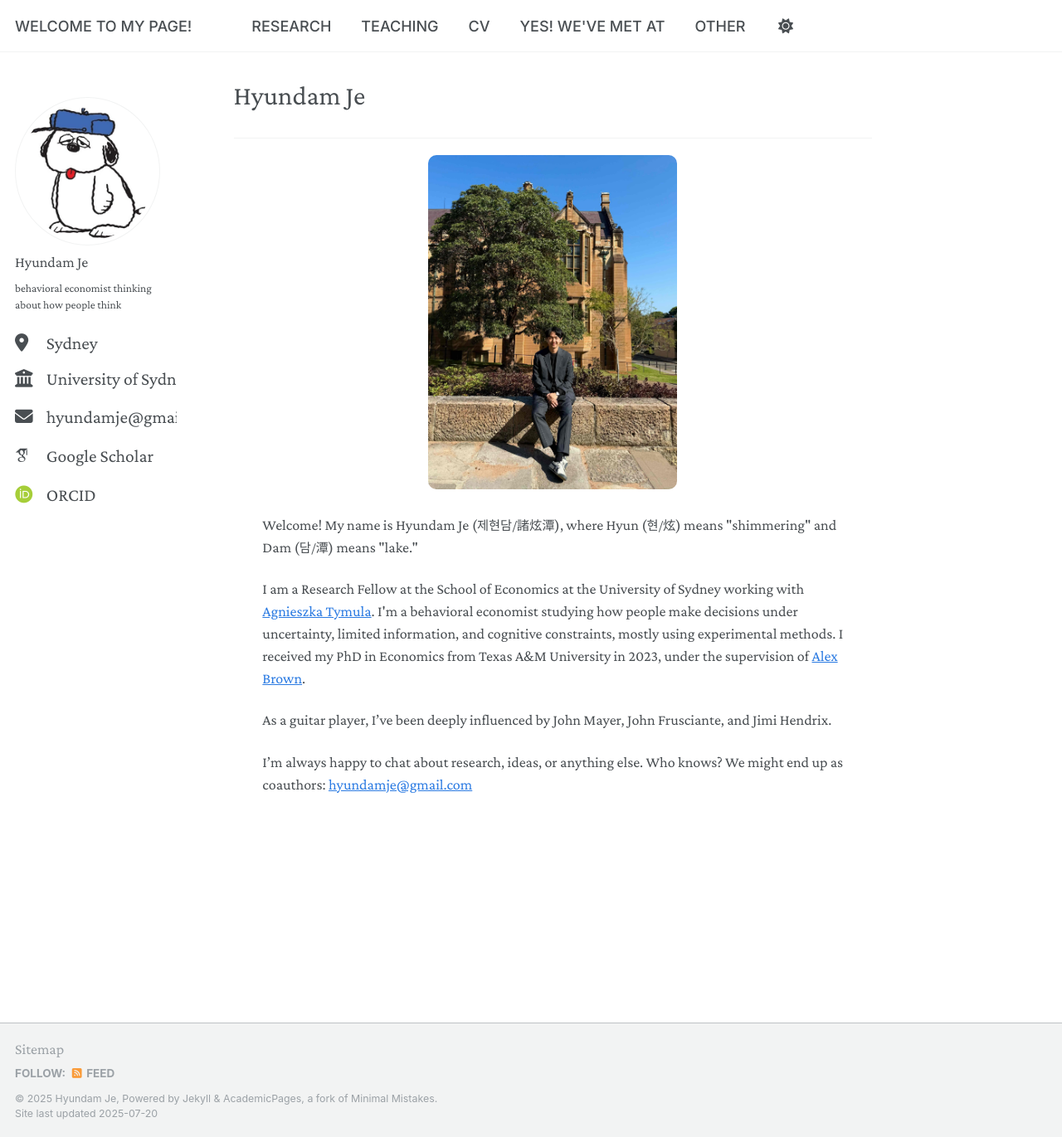
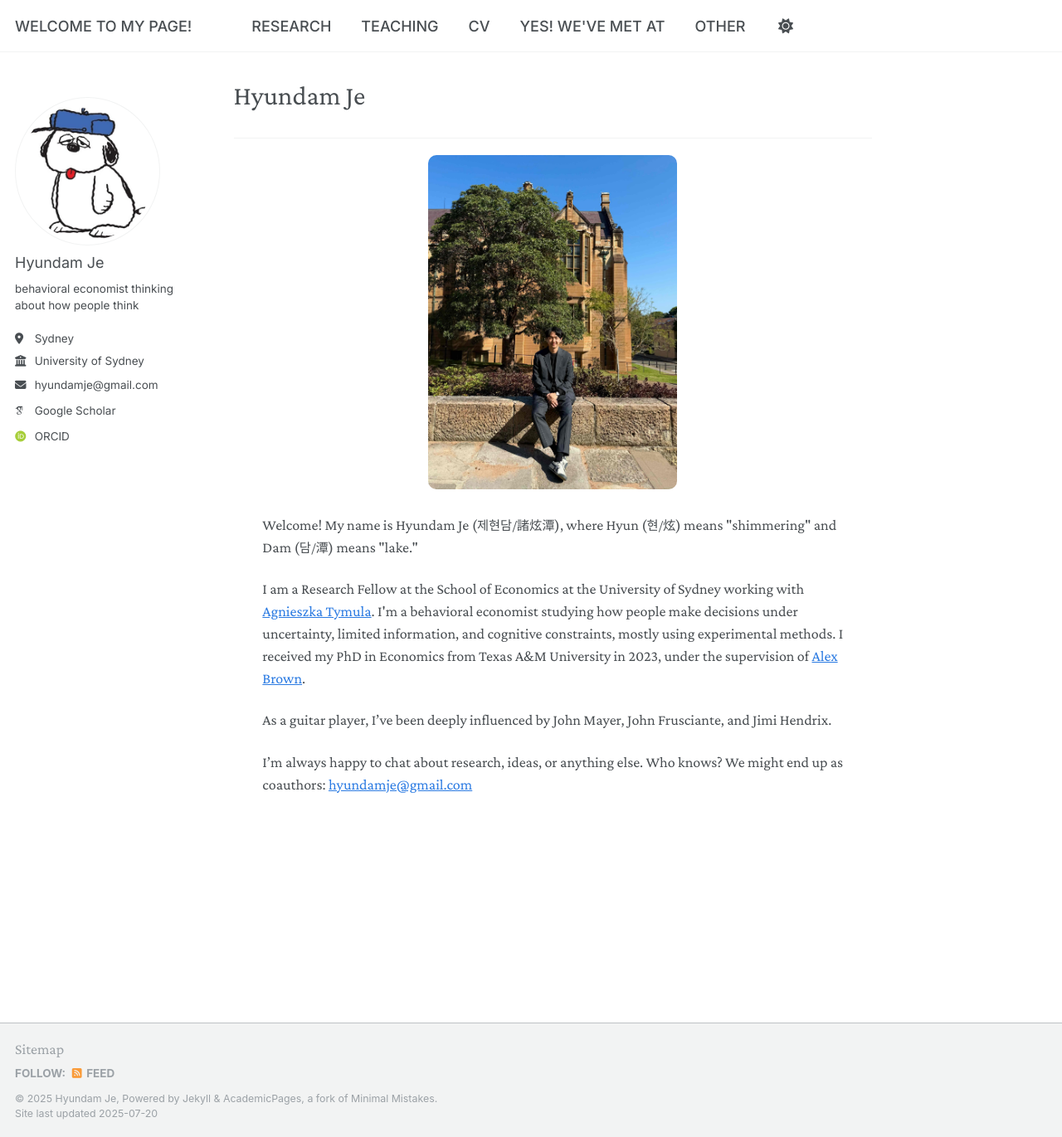
Before and after one commit to hyundamje/hyundamje.github.io, a Jekyll site: the page built from _pages/about.md, in a window 1280 px wide and 1371 px high. Shown: the whole window at 83% size. Built offline with Jekyll 4.4.1, drawn with Linux system fonts in a browser that asks for light colours; some web fonts are replaced.

Commit message:
Update custom.css

```diff
--- a/assets/css/custom.css
+++ b/assets/css/custom.css
@@ -12,6 +12,5 @@
 .author__urls,
 .author__urls li,
 .author__urls a {
-    font-family: 'Crimson Pro', serif  !important;
-  font-size: 1.2rem;
+ font-family:  'Inter', sans-serif !important;
 }
```
